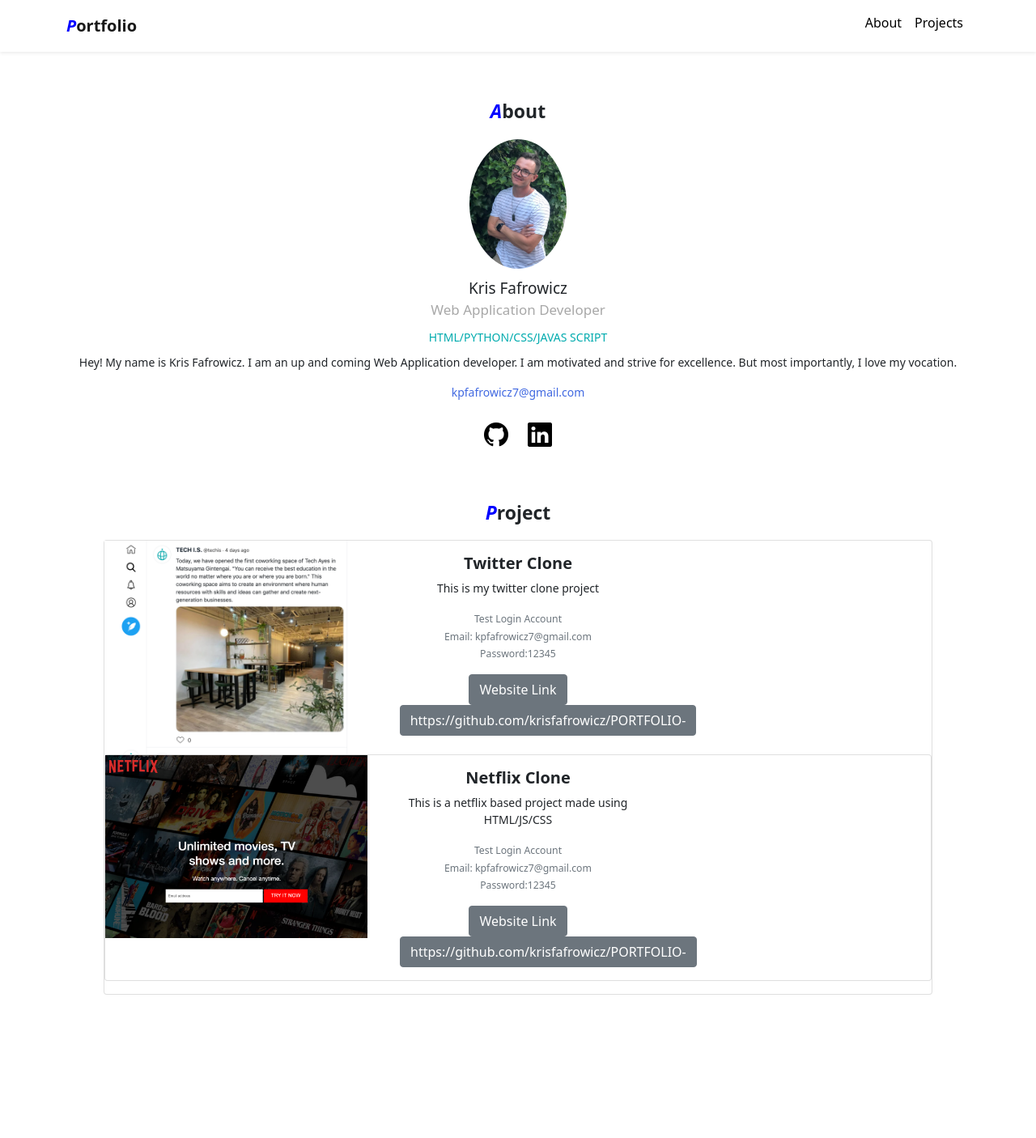
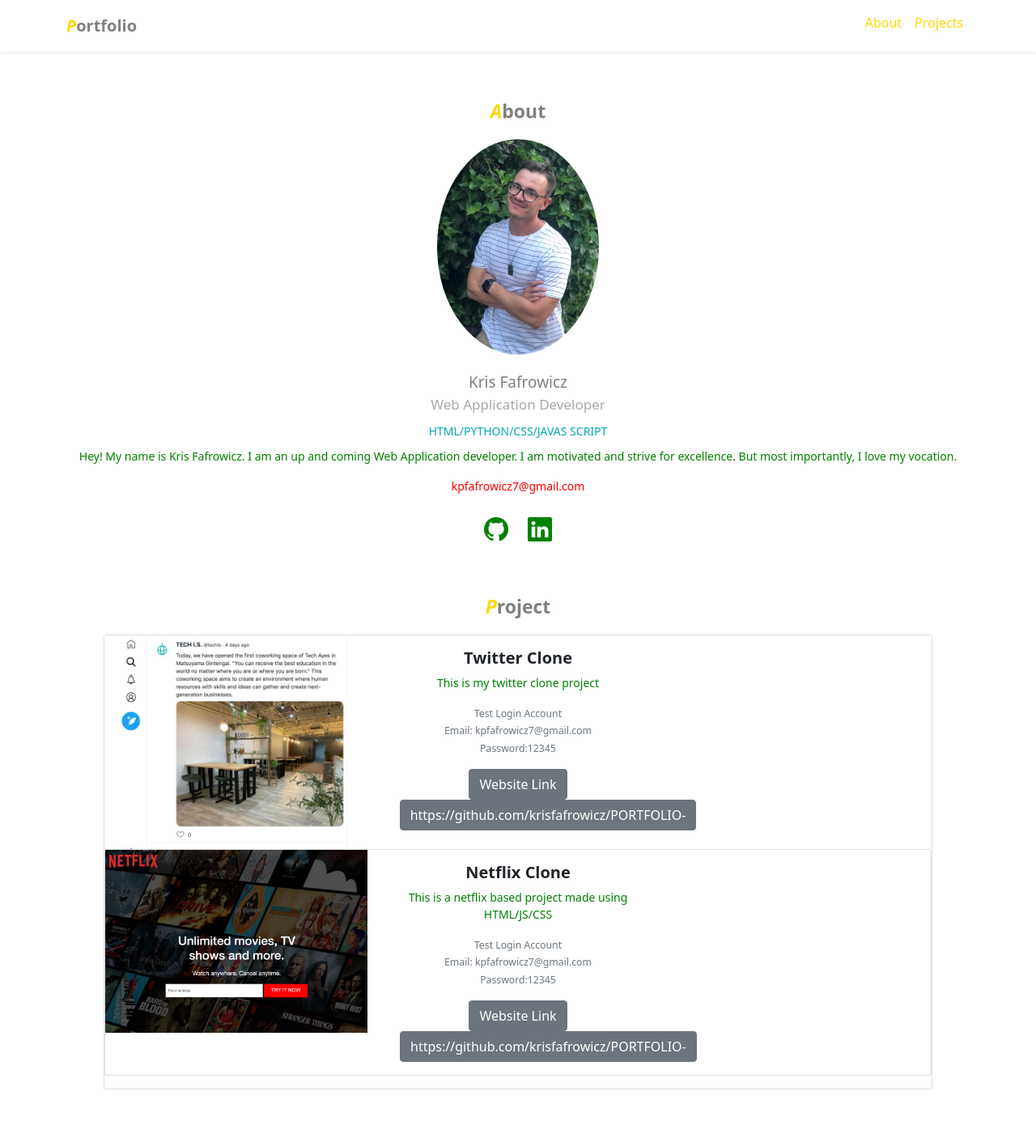
Before and after one commit to krisfafrowicz/PORTFOLIO-, a PHP site: page / in a window 1280 px wide. Shown: the whole page at 81% size. Before the commit the page ends 1229 px from the top, so only its background shows below. Run offline with PHP 8.4, Linux system fonts and the light colour scheme; some libraries are stand-ins or nearby versions.

Commit message:
played with colors

```diff
--- a/index.php
+++ b/index.php
@@ -1 +1 @@
-<?php include_once("index.html");
+<?php include_once("index.html"); ?>
--- a/style.css
+++ b/style.css
@@ -4,12 +4,18 @@
 .body{font-family: "monospace", "sans serif";
 }
 
+
+
 .font-primary{
-    color: blue;
+    color:gold;
     font-weight: bold;
     font-style: italic;
 
 
+}
+
+a.navbar-brand.title-icon{
+    color: gray;
 }
 
 .title-icon{
@@ -17,20 +23,23 @@
     font-weight: bold;
 
 
+
 }
 
 p{
     font-size: 14px;
+    color:green;
 }
 
 h2{
     font-weight: bold;
     font-size: 23px;
     margin-bottom: 20px;
+    color: gray;
 }
 
 a.font-black{
-    color: #000 !important;
+    color: gold !important;
 }
 
 /***** Section *****
@@ -44,14 +53,15 @@ ABout
 
 #about .aboutimage {
     border-radius: 50%;
-    width: 120px;
-    margin-bottom: 10px;
+    width: 200px;
+    margin-bottom: 20px;
 
 
 }
 
 #about .name{
     font-size: 19px;
+    color: gray;
 }
 
 #about .vocation{
@@ -71,7 +81,7 @@ ABout
 #about .email{
     font-size: 14px;
     margin-top: 10px;
-    color: royalblue;
+    color: red;
 }
 
 #about .icons{
@@ -80,8 +90,10 @@ ABout
 }
 
 #about .icons a{
-    color: black;
+    color:green;
 }
+
+
 
 /**************
 Project
```
